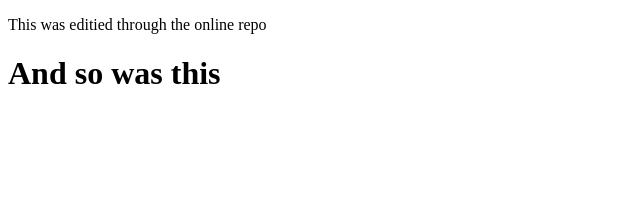
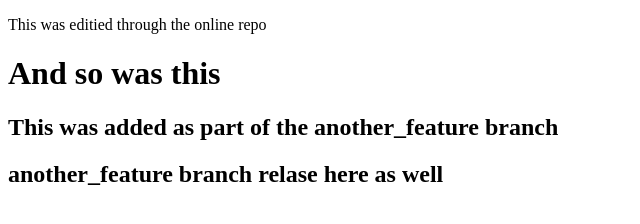
Before and after one commit to coreuser/V.30_New_Featue, a plain HTML site: page index.html in a window 1280 px wide. Shown: the whole page, without its empty margins (0-640 px from the left). Drawn offline with Linux system fonts and the light colour scheme.

Commit message:
another_feature branch change to index.html

```diff
--- a/index.html
+++ b/index.html
@@ -11,6 +11,10 @@
 
         <p> This was editied through the online repo </p>
         <h1> And so was this </h1>
+
+        <h2> This was added as part of the another_feature branch</h2>
+        <h2> another_feature branch relase here as well </h2>
+
     </body>
 
 </html>
```
